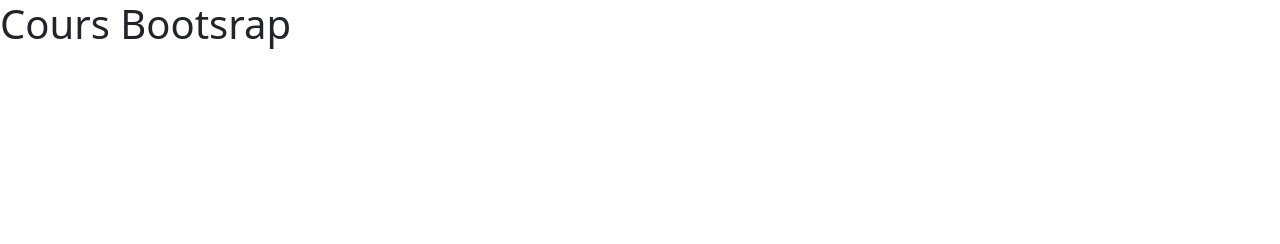
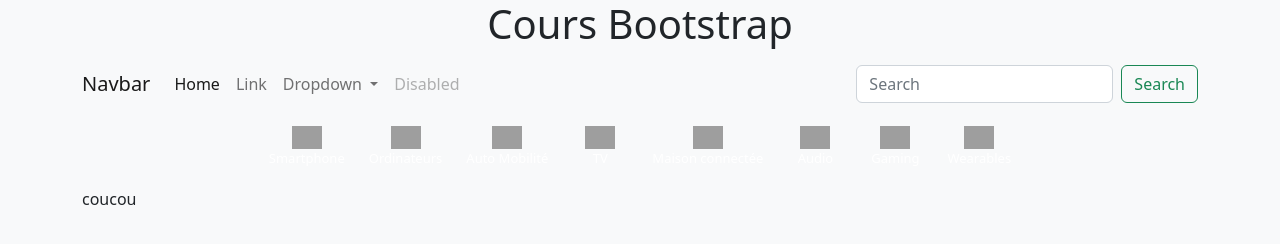
Before and after one commit to ChristelleCossard/cours-bootstrap, a plain HTML site: page index.html in a window 1280 px wide. Drawn offline with nearby package versions, Linux system fonts and the light colour scheme; grey boxes are pictures that could not be loaded.

Commit message:
work in index.html et script.js - copie des scripts du live num2

```diff
--- a/index.html
+++ b/index.html
@@ -8,9 +8,105 @@
     <link href="https://cdn.jsdelivr.net/npm/bootstrap@5.2.1/dist/css/bootstrap.min.css" rel="stylesheet" integrity="sha384-iYQeCzEYFbKjA/T2uDLTpkwGzCiq6soy8tYaI1GyVh/UjpbCx/TYkiZhlZB6+fzT" crossorigin="anonymous">
     <link href="style.css" rel="stylesheet"/>
 </head>
-<body>
- <h1>Cours Bootsrap</h1>
+<body class="bg-light">
+ <h1 align="center">Cours Bootstrap</h1>
 
+    <header>
+      <nav class="navbar navbar-expand-lg bg-light">
+        <div class="container">
+          <a class="navbar-brand" href="#">Navbar</a>
+          <button class="navbar-toggler" type="button" data-bs-toggle="collapse" data-bs-target="#navbarSupportedContent" aria-controls="navbarSupportedContent" aria-expanded="false" aria-label="Toggle navigation">
+            <span class="navbar-toggler-icon"></span>
+          </button>
+          <div class="collapse navbar-collapse" id="navbarSupportedContent">
+            <ul class="navbar-nav me-auto mb-2 mb-lg-0">
+              <li class="nav-item">
+                <a class="nav-link active" aria-current="page" href="#">Home</a>
+              </li>
+              <li class="nav-item">
+                <a class="nav-link" href="#">Link</a>
+              </li>
+              <li class="nav-item dropdown">
+                <a class="nav-link dropdown-toggle" href="#" role="button" data-bs-toggle="dropdown" aria-expanded="false">
+                  Dropdown
+                </a>
+                <ul class="dropdown-menu">
+                  <li><a class="dropdown-item" href="#">Action</a></li>
+                  <li><a class="dropdown-item" href="#">Another action</a></li>
+                  <li><hr class="dropdown-divider"></li>
+                  <li><a class="dropdown-item" href="#">Something else here</a></li>
+                </ul>
+              </li>
+              <li class="nav-item">
+                <a class="nav-link disabled">Disabled</a>
+              </li>
+            </ul>
+            <form class="d-flex" role="search">
+              <input class="form-control me-2" type="search" placeholder="Search" aria-label="Search">
+              <button class="btn btn-outline-success" type="submit">Search</button>
+            </form>
+          </div>
+        </div>
+      </nav>
+    </header>
+
+    <main class="container">
+      <div class="list-categorie text-center">
+        <div class="list-item-categorie">
+          <div>
+            <img src="	https://www.frandroid.com/wp-content/themes/humanoid-redesign/dist/svg/e53c693f687eb4f905f7.svg" />
+          </div>
+          <a href="#">Smartphone</a>
+        </div>
+        <div class="list-item-categorie">
+          <div>
+            <img src="	https://www.frandroid.com/wp-content/themes/humanoid-redesign/dist/svg/f31f73e2dc8dc3bc040e.svg" />
+          </div>
+          <a href="#">Ordinateurs</a>
+        </div>
+        <div class="list-item-categorie">
+          <div>
+            <img src="https://www.frandroid.com/wp-content/themes/humanoid-redesign/dist/svg/38199ead4fb6dac4aa37.svg" />
+          </div>
+          <a href="#">Auto Mobilité</a>
+        </div>
+        <div class="list-item-categorie">
+          <div>
+            <img src="https://www.frandroid.com/wp-content/themes/humanoid-redesign/dist/svg/0b2fc9be629382b80b51.svg" />
+          </div>
+          <a href="#">TV</a>
+        </div>
+        <div class="list-item-categorie">
+          <div>
+            <img src="	https://www.frandroid.com/wp-content/themes/humanoid-redesign/dist/svg/cc82fa525a517df7d3a6.svg" />
+          </div>
+          <a href="#">Maison connectée</a>
+        </div>
+        <div class="list-item-categorie">
+          <div>
+            <img src="https://www.frandroid.com/wp-content/themes/humanoid-redesign/dist/svg/dc03469116f3114e462b.svg" />
+          </div>
+          <a href="#">Audio</a>
+        </div>
+        <div class="list-item-categorie">
+          <div>
+            <img src="https://www.frandroid.com/wp-content/themes/humanoid-redesign/dist/svg/8c9987468f1124c3e284.svg" />
+          </div>
+          <a href="#">Gaming</a>
+        </div>
+        <div class="list-item-categorie">
+          <div>
+            <img src="	https://www.frandroid.com/wp-content/themes/humanoid-redesign/dist/svg/4f40ac12cca52c604b62.svg" />
+          </div>
+          <a href="#">Wearables</a>
+        </div>
+      </div>
+      <div> coucou</div>
+    </main>
+
+    <footer>
+
+    </footer>
  <script src="https://cdn.jsdelivr.net/npm/bootstrap@5.2.1/dist/js/bootstrap.bundle.min.js" integrity="sha384-u1OknCvxWvY5kfmNBILK2hRnQC3Pr17a+RTT6rIHI7NnikvbZlHgTPOOmMi466C8" crossorigin="anonymous"></script>
  <script src="script.js"></script>
 </body>
--- a/style.css
+++ b/style.css
@@ -0,0 +1,70 @@
+:root {
+    --color-dark-blue: #5770ff;
+    --color-dark-pink: #ff75b3;
+    --color-dark-orange: #ff7c6b;
+    --color-dark-purple: #b86bff;
+    --color-dark-green: #87e3cf;
+    --color-dark-blue-rgb: 87,112,255;
+    --color-dark-purple-rgb: 184,107,255;
+    --color-dark-pink-rgb: 255,117,179;
+    --color-dark-orange-rgb: 255,124,107;
+    --color-dark-body-background-color: var(--color-grey-darkest);
+    --color-dark-body-background-secondary-color: var(--color-grey-darker);
+    --color-dark-body: var(--color-white);
+    --color-dark-body-lighter: var(--color-grey-lighter);
+    --color-dark-body-lightest: var(--color-grey-lightest);
+    --color-dark-body-invert: var(--color-grey-darker);
+    --color-dark-background-lightest: var(--color-grey-darker);
+    --color-dark-background-lighter: var(--color-grey);
+    --color-dark-border: var(--color-grey);
+    --color-dark-input: var(--color-grey);
+    --color-dark-link: #5770ff;
+    --color-dark-link-dark: #425fff;
+    --color-dark-link-active: #425fff;
+    --gradient-dark-blue: linear-gradient(45deg,#425fff,#a95fdd);
+    --gradient-dark-blue-inverted: linear-gradient(-45deg,#425fff,#a95fdd);
+    --gradient-dark-blue-60-percent-inverted: linear-gradient(-45deg,#425fff,#425fff 60%,#a95fdd);
+    --gradient-dark-pink: linear-gradient(45deg,#be60a0,#be6472);
+    --gradient-dark-pink-inverted: linear-gradient(-45deg,#be60a0,#be6472);
+    --gradient-dark-radial-blue-purple: linear-gradient(45deg,rgba(var(--color-blue-rgb),0.5) 0%,rgba(137,82,254,.5) 100%);
+    --gradient-dark-radial-pink-orange: linear-gradient(45deg,rgba(251,96,117,.5) 0%,rgba(var(--color-pink-rgb),0.5) 100%,rgba(var(--color-pink-rgb),0.5) 100%);
+    --gradient-dark-radial-orange-pink: linear-gradient(45deg,rgba(var(--color-orange-rgb),0.5) 0%,rgba(250,92,129,.5) 100%);
+    --gradient-dark-circular-blue: linear-gradient(-135deg,rgba(146,80,251,.5) 0%,rgba(77,89,254,.5) 84%,rgba(var(--color-blue-rgb),0.5) 100%);
+}
+.list-item-categorie{
+    min-width: 5rem;
+    padding: 12px;
+}
+.list-item-categorie img{
+    max-width: 30px;
+    display: inline-block;
+}
+.list-item-categorie a{
+    color: white;
+    text-decoration: none;
+    font-size: 13px;
+    white-space: nowrap;
+    display: block;
+}
+
+.list-categorie{
+    display: flex;
+    justify-content: center;
+    flex-wrap: nowrap;
+    overflow-x: auto;
+}
+
+.list-item-categorie::after{
+    content: "";
+    display: block;
+    margin: 0 auto;
+    margin-top: 5px;
+    width: 0;
+    height: 2px;
+    background: var(--gradient-dark-blue);
+    transition: width 0.2s ease-in-out;
+}
+
+.list-item-categorie:hover:after{
+    width: 2rem;
+}
```
